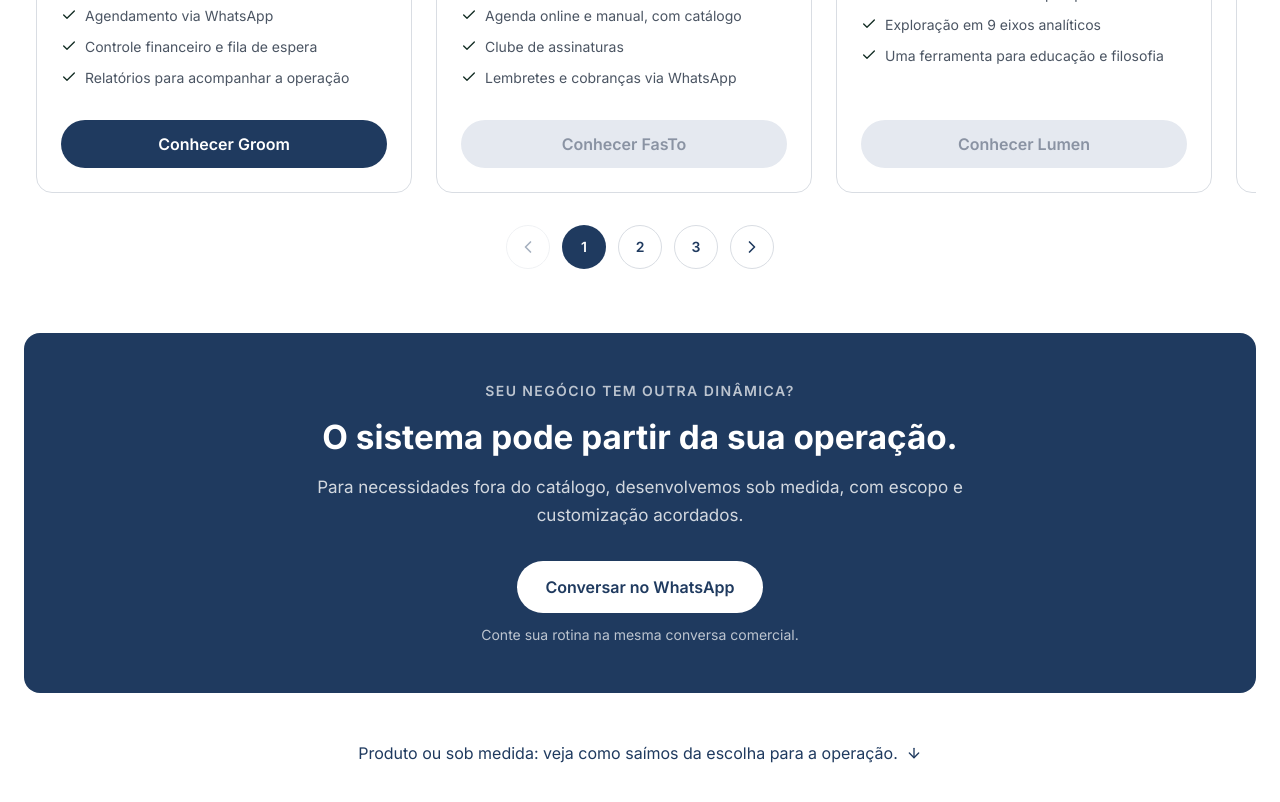
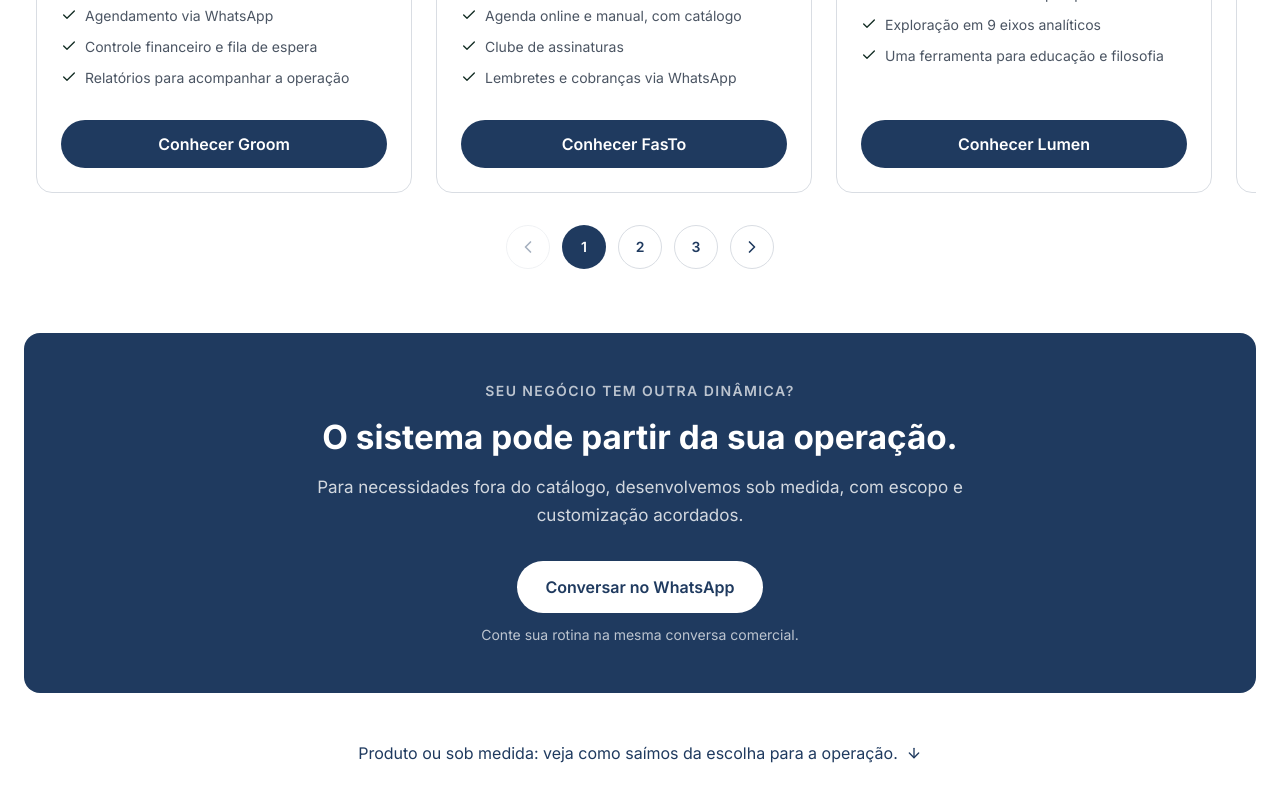
Before and after one commit to TechMinds-Group/Institucional_Landing_Page, a React (Vite) app: page / in a window 1280 px wide. Shown: the part 1980-2782 px from the top of the page. Built offline with nearby package versions, Linux system fonts and the light colour scheme.

Commit message:
fix(RN-006): ativa CTAs do carrossel para os 4 produtos com landing (CR-008) - /groom /fasto /lumen /vibecut; Escola Conectada aguarda

```diff
--- a/src/app/constants/catalog.ts
+++ b/src/app/constants/catalog.ts
@@ -32,8 +32,12 @@
   segmento: string;
   headline: string;
   beneficios: string[];
-  /** Gate de CTA por landing própria (CR-004/ADR-013): só Groom → /groom. */
-  cta: { labelKey: CatalogCtaLabelKey; href: "/groom" | null; enabled: boolean };
+  /** Gate de CTA por landing própria (CR-004/CR-008 — rotas do CR-006). Escola Conectada aguarda landing. */
+  cta: {
+    labelKey: CatalogCtaLabelKey;
+    href: CatalogCtaHref;
+    enabled: boolean;
+  };
 }
 
 interface CatalogProductStatic {
@@ -43,6 +47,14 @@
   icon: LucideIcon;
   cta: CatalogProduct["cta"];
 }
+
+/** Rotas de landing próprias (CR-006): /groom, /vibecut, /lumen e /fasto. Escola Conectada aguarda landing (RN-032/CR-008). */
+export type CatalogCtaHref =
+  | "/groom"
+  | "/vibecut"
+  | "/lumen"
+  | "/fasto"
+  | null;
 
 const CATALOG_STRUCTURE: CatalogProductStatic[] = [
   {
@@ -57,21 +69,21 @@
     nome: "FasTo",
     status: "ativo",
     icon: CalendarDays,
-    cta: { labelKey: "conhecer-fasto", href: null, enabled: false },
+    cta: { labelKey: "conhecer-fasto", href: "/fasto", enabled: true },
   },
   {
     id: "lumen",
     nome: "Lumen",
     status: "ativo",
     icon: Orbit,
-    cta: { labelKey: "conhecer-lumen", href: null, enabled: false },
+    cta: { labelKey: "conhecer-lumen", href: "/lumen", enabled: true },
   },
   {
     id: "vibecut",
     nome: "VibeCut",
     status: "em-desenvolvimento",
     icon: ScanFace,
-    cta: { labelKey: "conhecer-vibecut", href: null, enabled: false },
+    cta: { labelKey: "conhecer-vibecut", href: "/vibecut", enabled: true },
   },
   {
     id: "escola-conectada",
```
Also changed, not shown: 2 other files (tests, documents, lock files or other folders).
